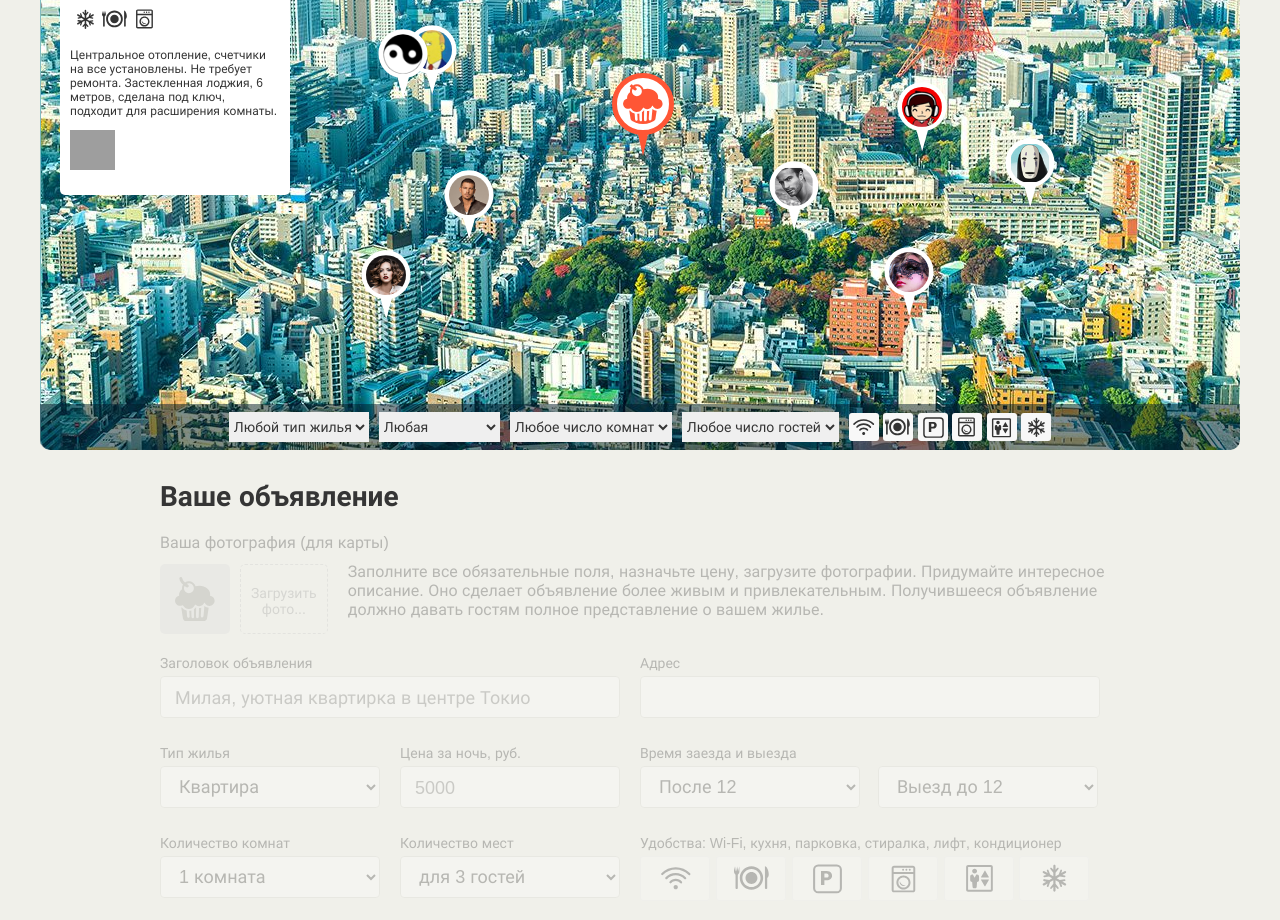
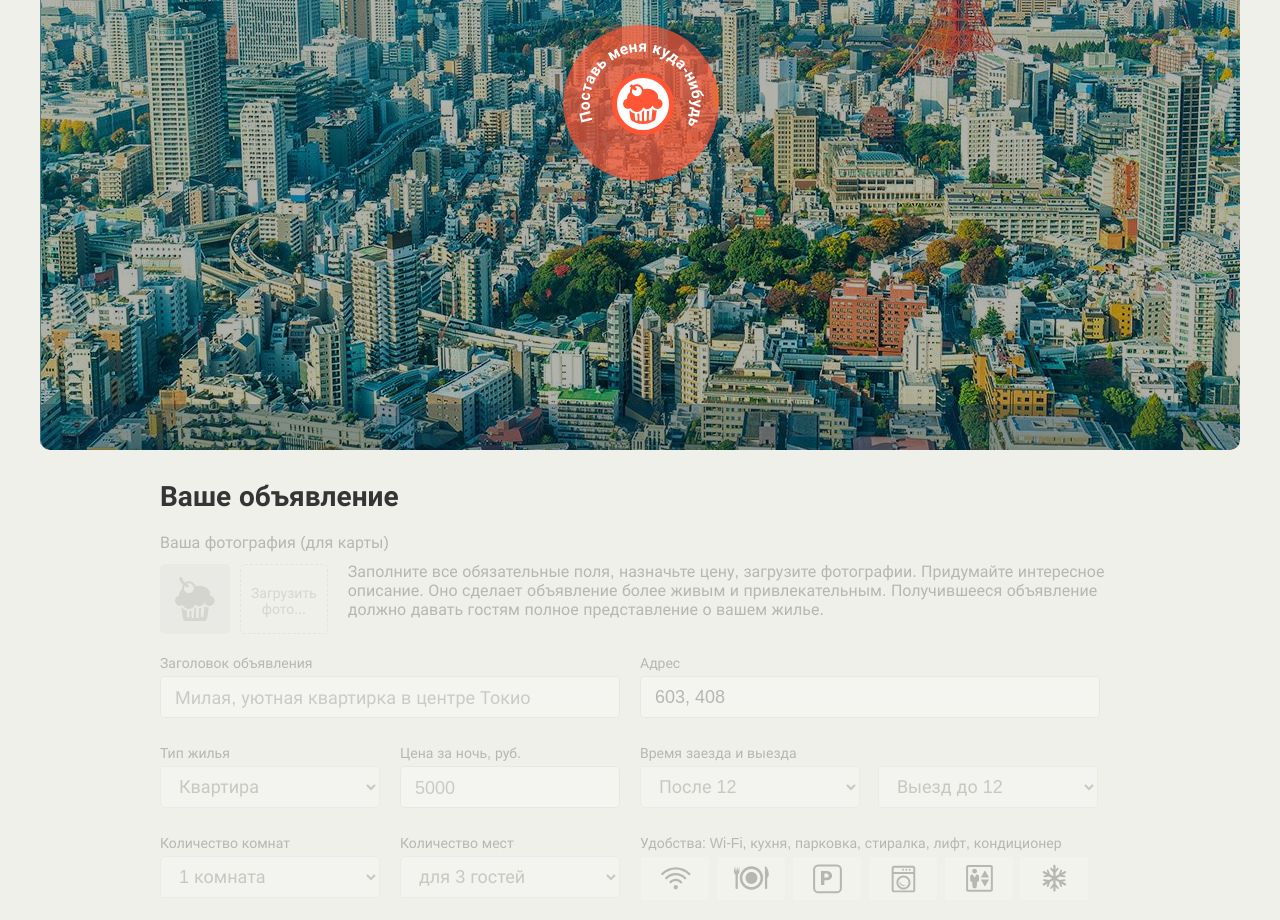
Before and after one commit to KvarcentDekok/862811-keksobooking-21, a website: page index.html in a window 1280 px wide. Shown: the part 300-1220 px from the top of the page. Drawn offline with Linux system fonts and the light colour scheme; grey boxes are pictures that could not be loaded.

Commit message:
Добавляет сценарии активации страницы, заполнения поля адреса, валидации поля количества мест

```diff
--- a/index.html
+++ b/index.html
@@ -84,7 +84,8 @@
     <!-- Форма объявления -->
     <section class="notice">
       <h2 class="notice__title">Ваше объявление</h2>
-      <form class="ad-form ad-form--disabled" method="post" enctype="multipart/form-data" autocomplete="off">
+      <form class="ad-form" method="post" enctype="multipart/form-data" autocomplete="off"
+            action="https://javascript.pages.academy/keksobooking">
         <fieldset class="ad-form-header">
           <legend class="ad-form-header__title">Ваша фотография (для карты)</legend>
           <div class="ad-form-header__upload">
@@ -135,10 +136,10 @@
         <fieldset class="ad-form__element">
           <label class="ad-form__label" for="room_number">Количество комнат</label>
           <select id="room_number" name="rooms">
-            <option value="1" selected>1 комната</option>
-            <option value="2">2 комнаты</option>
-            <option value="3">3 комнаты</option>
-            <option value="100">100 комнат</option>
+            <option value="1" data-valid="1" selected>1 комната</option>
+            <option value="2" data-valid="1, 2">2 комнаты</option>
+            <option value="3" data-valid="1, 2, 3">3 комнаты</option>
+            <option value="100" data-valid="0">100 комнат</option>
           </select>
         </fieldset>
         <fieldset class="ad-form__element">
--- a/js/main.js
+++ b/js/main.js
@@ -15,6 +15,13 @@
   `http://o0.github.io/assets/images/tokyo/hotel3.jpg`
 ];
 const mapBlock = document.querySelector(`.map`);
+const adForm = document.querySelector(`.ad-form`);
+const adFormFieldsets = adForm.querySelectorAll(`fieldset`);
+const addressInput = adForm.querySelector(`#address`);
+const roomNumberSelect = adForm.querySelector(`#room_number`);
+const capacitySelect = adForm.querySelector(`#capacity`);
+const filters = mapBlock.querySelectorAll(`select, fieldset`);
+const mainPin = mapBlock.querySelector(`.map__pin--main`);
 const offers = createOffers();
 
 function getRandomInt(min, max) {
@@ -39,6 +46,16 @@
   }
 
   return result;
+}
+
+function toggleDisable(elements, isDisable) {
+  if (typeof elements === `object`) {
+    for (let i = 0; i < elements.length; i++) {
+      elements[i].disabled = isDisable;
+    }
+  } else {
+    elements.disabled = isDisable;
+  }
 }
 
 function createOffers() {
@@ -92,7 +109,7 @@
   return pinElement;
 }
 
-function createCard(offer, cardTemplate) {
+/* function createCard(offer, cardTemplate) {
   const cardElement = cardTemplate.cloneNode(true);
   const cardTitle = cardElement.querySelector(`.popup__title`);
   const cardAddress = cardElement.querySelector(`.popup__text--address`);
@@ -119,15 +136,15 @@
   addPhotos(photos, cardPhotos);
 
   return cardElement;
-}
+}*/
 
-function createPhoto(src, photoTemplate) {
+/* function createPhoto(src, photoTemplate) {
   const photoElement = photoTemplate.cloneNode(true);
 
   photoElement.src = src;
 
   return photoElement;
-}
+}*/
 
 function addPins() {
   const pinTemplate = document.querySelector(`#pin`).content.querySelector(`.map__pin`);
@@ -141,7 +158,7 @@
   mapPinsBlock.appendChild(pinsFragment);
 }
 
-function addPhotos(photos, cardPhotos) {
+/* function addPhotos(photos, cardPhotos) {
   if (photos.length) {
     const photoTemplate = cardPhotos.querySelector(`.popup__photo`);
     const photosFragment = document.createDocumentFragment();
@@ -156,16 +173,16 @@
   } else {
     cardPhotos.classList.add(`hidden`);
   }
-}
+}*/
 
-function addCard() {
+/* function addCard() {
   const cardTemplate = document.querySelector(`#card`).content.querySelector(`.map__card`);
   const filtersContainer = mapBlock.querySelector(`.map__filters-container`);
 
   mapBlock.insertBefore(createCard(offers[0], cardTemplate), filtersContainer);
-}
+}*/
 
-function makeFeatures(features, cardFeatures) {
+/* function makeFeatures(features, cardFeatures) {
   if (features.length) {
     const featuresFragment = document.createDocumentFragment();
 
@@ -200,9 +217,80 @@
     case `bungalow`:
       cardType.textContent = `Бунгало`;
   }
+}*/
+
+function toggleFormsDisable(isDisable) {
+  toggleDisable(adFormFieldsets, isDisable);
+  toggleDisable(filters, isDisable);
+
+  if (isDisable) {
+    adForm.classList.add(`ad-form--disabled`);
+  } else {
+    adForm.classList.remove(`ad-form--disabled`);
+  }
 }
 
-mapBlock.classList.remove(`map--faded`);
+function unblockDocument() {
+  if (mapBlock.classList.contains(`map--faded`)) {
+    mapBlock.classList.remove(`map--faded`);
 
-addPins();
-addCard();
+    addPins();
+    toggleFormsDisable(false);
+  }
+}
+
+function fillAddress() {
+  const offsetX = mainPin.clientWidth / 2;
+
+  let offsetY = mainPin.clientHeight;
+
+  if (mapBlock.classList.contains(`map--faded`)) {
+    offsetY = offsetY / 2;
+  }
+
+  let pinX = Math.round(parseInt(mainPin.style.left, 10) + offsetX);
+  let pinY = Math.round(parseInt(mainPin.style.top, 10) + offsetY);
+
+  addressInput.value = `${pinX}, ${pinY}`;
+}
+
+function validationCapacity() {
+  const selectedOption = roomNumberSelect.options[roomNumberSelect.selectedIndex];
+  const validCapacityNumbers = selectedOption.dataset.valid.split(`, `);
+
+  capacitySelect.setCustomValidity(``);
+
+  if (!(validCapacityNumbers.indexOf(capacitySelect.value) + 1)) {
+    const errorText = `Недопустимое значение при выбранном количестве комнат: ${roomNumberSelect.value}`;
+
+    capacitySelect.setCustomValidity(errorText);
+  }
+
+  capacitySelect.reportValidity();
+}
+
+mainPin.addEventListener(`mousedown`, function (evt) {
+  if (evt.button === 0) {
+    unblockDocument();
+    fillAddress();
+  }
+});
+
+mainPin.addEventListener(`keydown`, function (evt) {
+  if (evt.key === `Enter`) {
+    unblockDocument();
+    fillAddress();
+  }
+});
+
+roomNumberSelect.addEventListener(`change`, function () {
+  validationCapacity();
+});
+
+capacitySelect.addEventListener(`change`, function () {
+  validationCapacity();
+});
+
+addressInput.readOnly = true;
+toggleFormsDisable(true);
+fillAddress();
```
